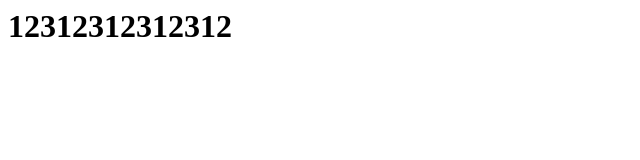
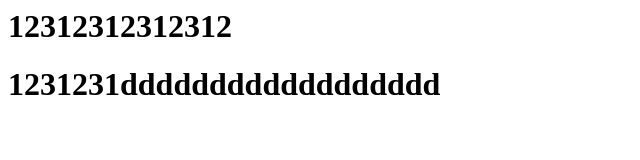
Before and after one commit to kani77/test, a plain HTML site: page index.html in a window 1280 px wide. Shown: the whole page, without its empty margins (0-640 px from the left). Drawn offline with Linux system fonts and the light colour scheme.

Commit message:
second commit

```diff
--- a/index.html
+++ b/index.html
@@ -4,5 +4,6 @@
     </head>
     <body>
         <h1>12312312312312</h1>
+        <h1>1231231dddddddddddddddddd</h1>
     </body>
 </html>
```
